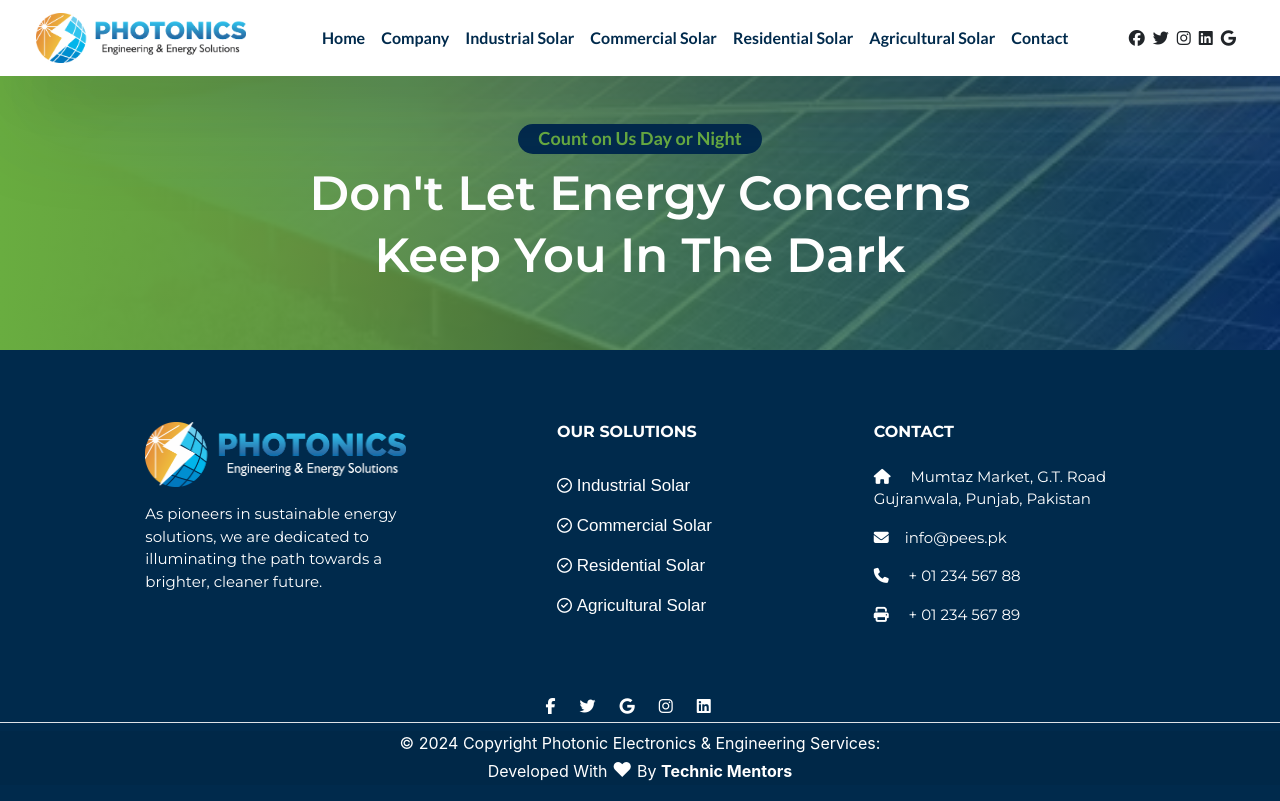
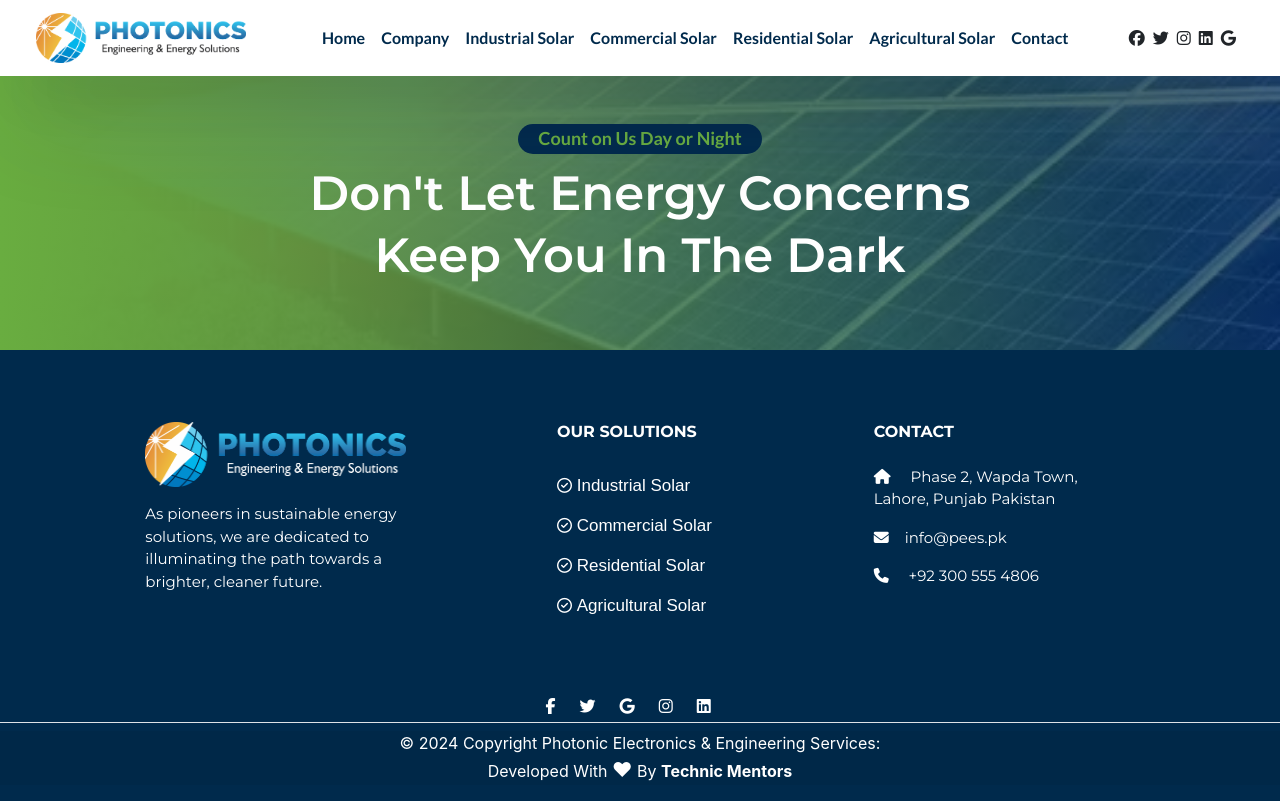
Before and after one commit to Technic-Mentors/PEES-Frontend, a React (Create React App) app: page /get-a-quote in a window 1280 px wide. Built offline with nearby package versions, Linux system fonts and the light colour scheme.

Commit message:
Contact Info Updated

```diff
--- a/src/Components/Contact.jsx
+++ b/src/Components/Contact.jsx
@@ -138,7 +138,7 @@ function Contact() {
             </div>
 
             <div className="col-md-5" data-aos="fade-left" data-aos-offset="200" data-aos-duration="1200">
-            <iframe src="https://www.google.com/maps/embed?pb=!1m18!1m12!1m3!1d864479.7390796565!2d73.03124464687497!3d32.1806728!2m3!1f0!2f0!3f0!3m2!1i1024!2i768!4f13.1!3m3!1m2!1s0x391f290aaac0bc1d%3A0x5fe9f2902e3ba73b!2sTechnic%20Mentors!5e0!3m2!1sen!2s!4v1713428295002!5m2!1sen!2s" width="500" height="450" style={{border:"0"}} title='Location' allowfullscreen="" loading="lazy" referrerpolicy="no-referrer-when-downgrade"></iframe>
+            <iframe src="https://www.google.com/maps/embed?pb=!1m18!1m12!1m3!1d13616.476308141146!2d74.24130233965214!3d31.43838859587764!2m3!1f0!2f0!3f0!3m2!1i1024!2i768!4f13.1!3m3!1m2!1s0x391901bd160d9003%3A0x558b023520d11e45!2sWAPDA%20Town%20Wapda%20Town%20Phase%202%20WAPDA%20Town%2C%20Lahore%2C%20Punjab%2C%20Pakistan!5e0!3m2!1sen!2s!4v1717823960546!5m2!1sen!2s" width="500" height="450" style={{border:"0"}} title='Location' allowfullscreen="" loading="lazy" referrerpolicy="no-referrer-when-downgrade"></iframe>
             </div>
           </div>
         </div>
--- a/src/Components/Footer.jsx
+++ b/src/Components/Footer.jsx
@@ -46,13 +46,12 @@ function Footer() {
         <div className="col-md-4 col-lg-3 col-xl-3 mx-auto mb-md-0 mb-4">
 
           <h6 className="text-uppercase fw-bold mb-4">Contact</h6>
-          <p><i className="fas fa-home me-3"></i> Mumtaz Market, G.T. Road Gujranwala, Punjab, Pakistan</p>
+          <p><i className="fas fa-home me-3"></i> Phase 2, Wapda Town, Lahore, Punjab Pakistan</p>
           <p>
             <i className="fas fa-envelope me-3"></i>
             info@pees.pk
           </p>
-          <p><i className="fas fa-phone me-3"></i> + 01 234 567 88</p>
-          <p><i className="fas fa-print me-3"></i> + 01 234 567 89</p>
+          <p><i className="fas fa-phone me-3"></i> +92 300 555 4806</p>
         </div>
 
       </div>
--- a/src/Components/Home.jsx
+++ b/src/Components/Home.jsx
@@ -62,7 +62,7 @@ function Home() {
                     fontWeight: "600",
                   }}
                 >
-                  24/7 Customer Support: +92300 12 34 567
+                  24/7 Customer Support: +92 300 555 48 06
                 </p>
               </div>
               <Link to='/contact'>
```
